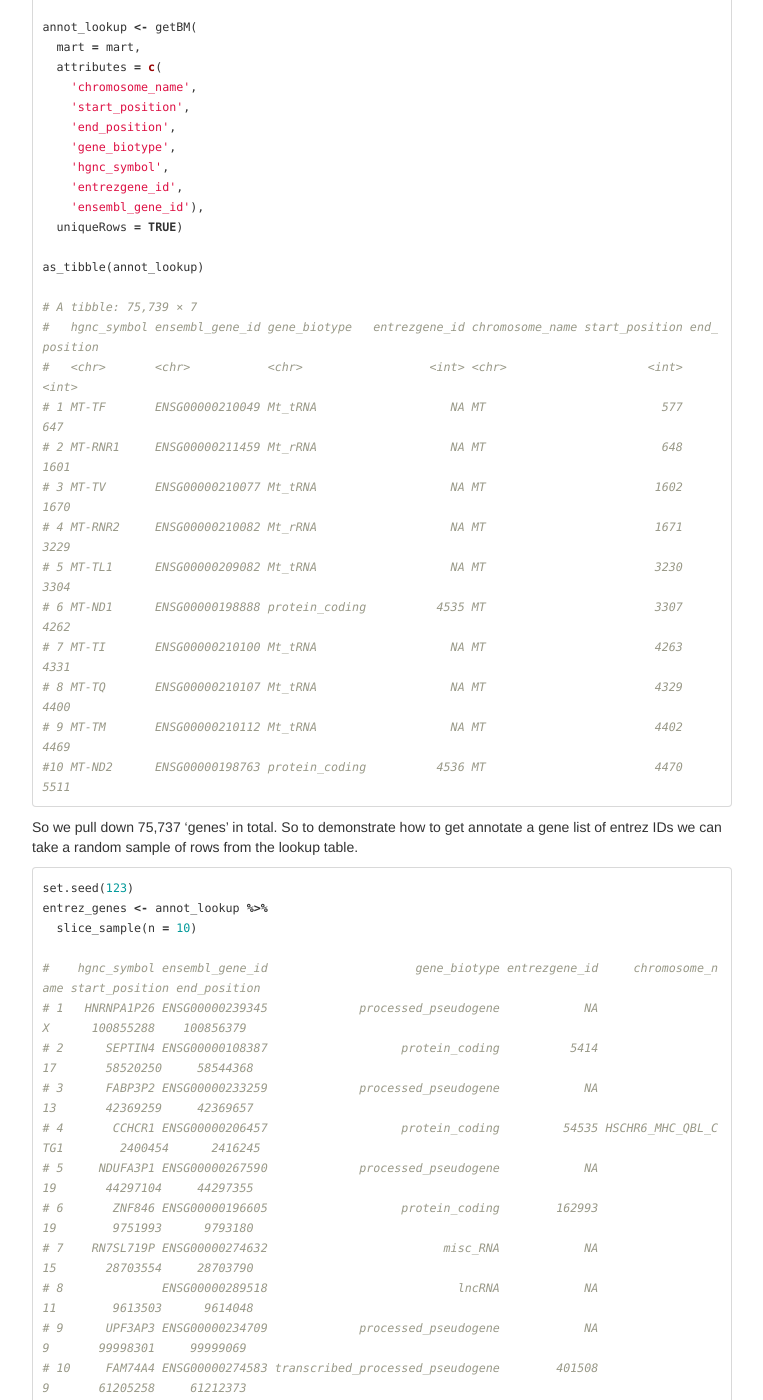
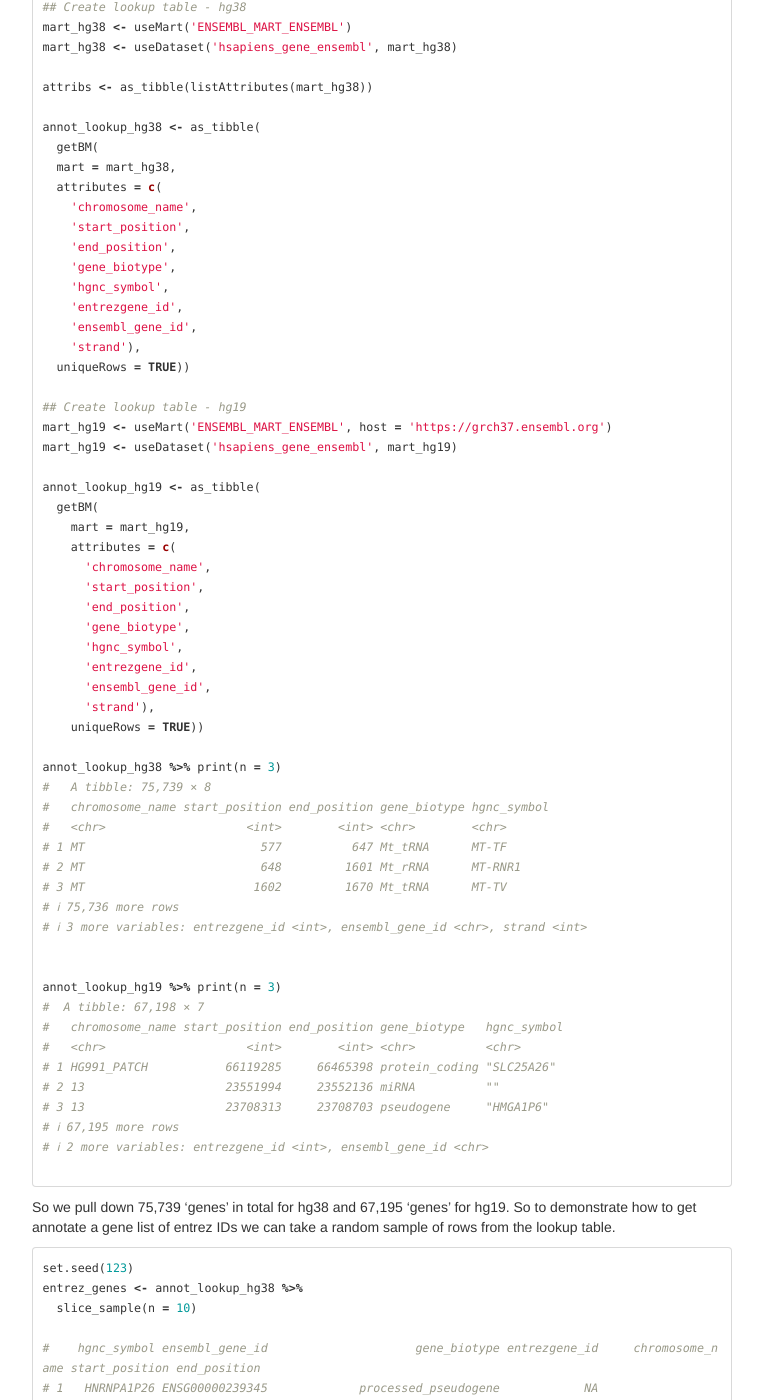
Before and after one commit to Dazcam/Bioinformatics-tutorials, a Jekyll site: the page built from pages/annotation/gene_annotation.md, in a window 1280 px wide and 1400 px high, scrolled down 437 px. Shown: the whole window, without its empty margins (258-1021 px from the left). Built offline with Jekyll 4.4.1, drawn with Linux system fonts in a browser that asks for light colours; our own code applies the rules of GitHub Pages for plain Markdown files; some of the changed text lies outside the part shown.

Commit message:
Add hg19 code

````diff
--- a/pages/annotation/gene_annotation.md
+++ b/pages/annotation/gene_annotation.md
@@ -13,12 +13,18 @@ from HGNC to Entrez IDs), or to add gene coordinates to them.
 require(biomaRt)
 require(tidyverse)
 
-## Create lookup table
-mart <- useMart('ENSEMBL_MART_ENSEMBL')
-mart <- useDataset('hsapiens_gene_ensembl', mart)
+# https://www.biostars.org/p/430015/
+# https://www.biostars.org/p/453725/
 
-annot_lookup <- getBM(
-  mart = mart,
+## Create lookup table - hg38
+mart_hg38 <- useMart('ENSEMBL_MART_ENSEMBL')
+mart_hg38 <- useDataset('hsapiens_gene_ensembl', mart_hg38)
+
+attribs <- as_tibble(listAttributes(mart_hg38))
+
+annot_lookup_hg38 <- as_tibble(
+  getBM(
+  mart = mart_hg38,
   attributes = c(
     'chromosome_name',
     'start_position',
@@ -26,32 +32,56 @@ annot_lookup <- getBM(
     'gene_biotype',
     'hgnc_symbol',
     'entrezgene_id',
-    'ensembl_gene_id'),
-  uniqueRows = TRUE)
+    'ensembl_gene_id',
+    'strand'),
+  uniqueRows = TRUE))
 
-as_tibble(annot_lookup)
+## Create lookup table - hg19
+mart_hg19 <- useMart('ENSEMBL_MART_ENSEMBL', host = 'https://grch37.ensembl.org')
+mart_hg19 <- useDataset('hsapiens_gene_ensembl', mart_hg19)
 
-# A tibble: 75,739 × 7
-#   hgnc_symbol ensembl_gene_id gene_biotype   entrezgene_id chromosome_name start_position end_position
-#   <chr>       <chr>           <chr>                  <int> <chr>                    <int>        <int>
-# 1 MT-TF       ENSG00000210049 Mt_tRNA                   NA MT                         577          647
-# 2 MT-RNR1     ENSG00000211459 Mt_rRNA                   NA MT                         648         1601
-# 3 MT-TV       ENSG00000210077 Mt_tRNA                   NA MT                        1602         1670
-# 4 MT-RNR2     ENSG00000210082 Mt_rRNA                   NA MT                        1671         3229
-# 5 MT-TL1      ENSG00000209082 Mt_tRNA                   NA MT                        3230         3304
-# 6 MT-ND1      ENSG00000198888 protein_coding          4535 MT                        3307         4262
-# 7 MT-TI       ENSG00000210100 Mt_tRNA                   NA MT                        4263         4331
-# 8 MT-TQ       ENSG00000210107 Mt_tRNA                   NA MT                        4329         4400
-# 9 MT-TM       ENSG00000210112 Mt_tRNA                   NA MT                        4402         4469
-#10 MT-ND2      ENSG00000198763 protein_coding          4536 MT                        4470         5511
+annot_lookup_hg19 <- as_tibble(
+  getBM(
+    mart = mart_hg19,
+    attributes = c(
+      'chromosome_name',
+      'start_position',
+      'end_position',
+      'gene_biotype',
+      'hgnc_symbol',
+      'entrezgene_id',
+      'ensembl_gene_id',
+      'strand'),
+    uniqueRows = TRUE))
+
+annot_lookup_hg38 %>% print(n = 3)
+#   A tibble: 75,739 × 8
+#   chromosome_name start_position end_position gene_biotype hgnc_symbol
+#   <chr>                    <int>        <int> <chr>        <chr>
+# 1 MT                         577          647 Mt_tRNA      MT-TF
+# 2 MT                         648         1601 Mt_rRNA      MT-RNR1
+# 3 MT                        1602         1670 Mt_tRNA      MT-TV
+# ℹ 75,736 more rows
+# ℹ 3 more variables: entrezgene_id <int>, ensembl_gene_id <chr>, strand <int>
+
+
+annot_lookup_hg19 %>% print(n = 3)
+#  A tibble: 67,198 × 7
+#   chromosome_name start_position end_position gene_biotype   hgnc_symbol
+#   <chr>                    <int>        <int> <chr>          <chr>
+# 1 HG991_PATCH           66119285     66465398 protein_coding "SLC25A26"
+# 2 13                    23551994     23552136 miRNA          ""
+# 3 13                    23708313     23708703 pseudogene     "HMGA1P6"
+# ℹ 67,195 more rows
+# ℹ 2 more variables: entrezgene_id <int>, ensembl_gene_id <chr>
+
 ```
 
-So we pull down 75,737 'genes' in total. So to demonstrate how to get annotate a gene list of entrez IDs we can
-take a random sample of rows from the lookup table.
+So we pull down 75,739 'genes' in total for hg38 and 67,195 'genes' for hg19. So to demonstrate how to get annotate a gene list of entrez IDs we can take a random sample of rows from the lookup table.
 
 ```R
 set.seed(123)
-entrez_genes <- annot_lookup %>%
+entrez_genes <- annot_lookup_hg38 %>%
   slice_sample(n = 10)
 
 #    hgnc_symbol ensembl_gene_id                     gene_biotype entrezgene_id     chromosome_name start_position end_position
````
